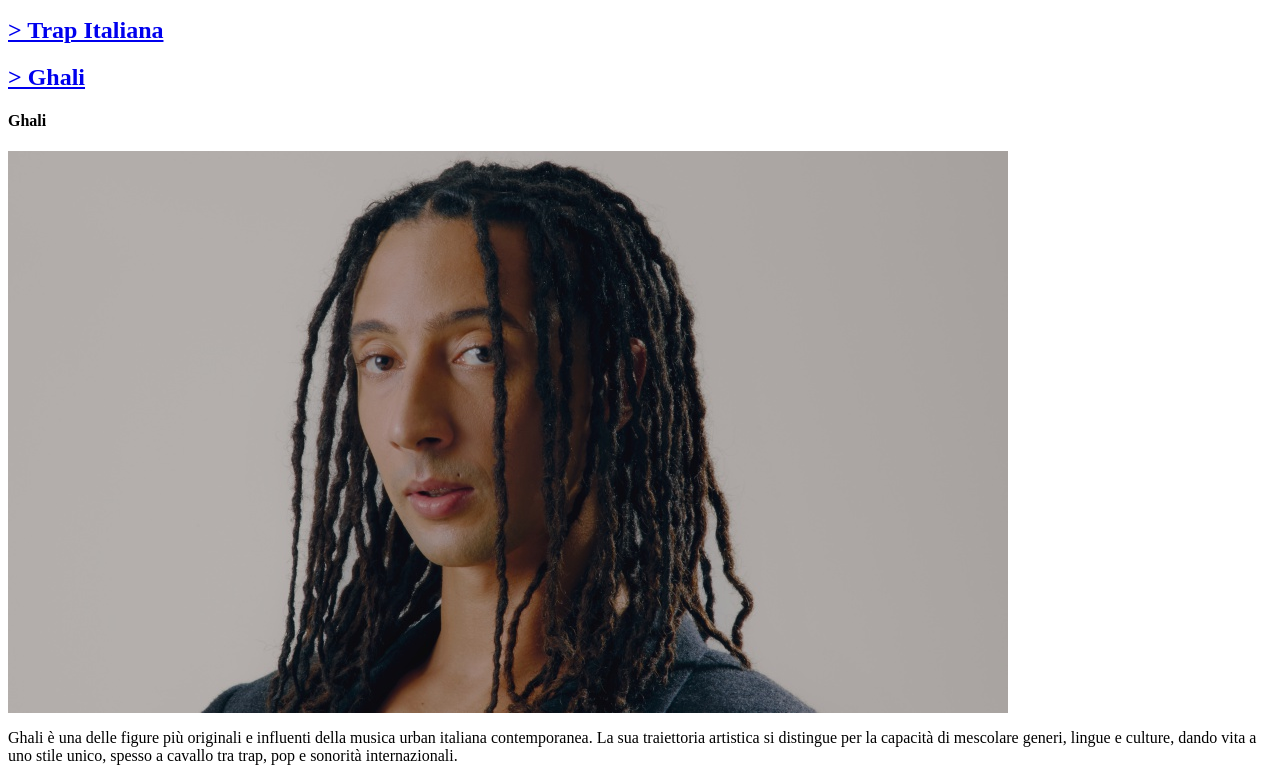
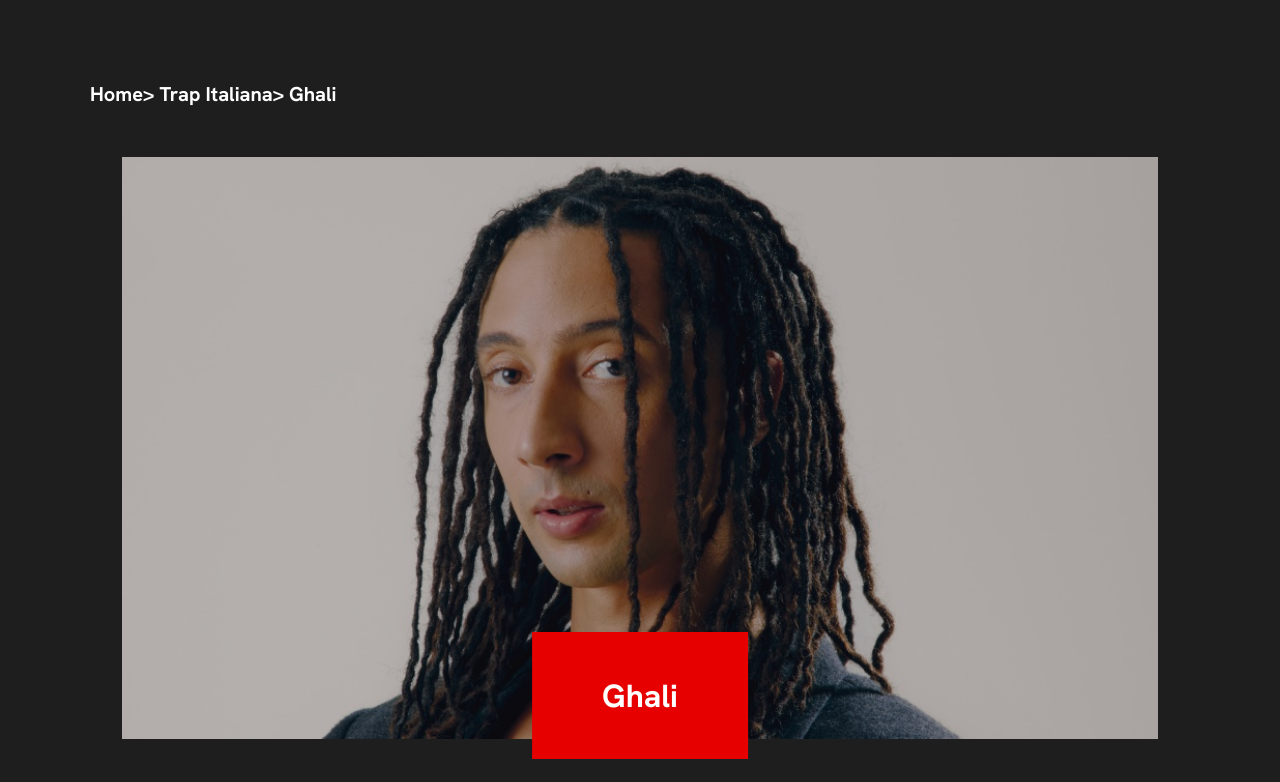
Before and after one commit to gaetanopioambrosiano/sito-musica, a plain HTML site: page pagina-ghali.html in a window 1280 px wide. Shown: the part 229-1011 px from the top of the page. Drawn offline with Linux system fonts and the light colour scheme; the site is published under a folder, as on GitHub Pages, so addresses that start at the root find nothing.

Commit message:
Update pagina-ghali.html

```diff
--- a/pagina-ghali.html
+++ b/pagina-ghali.html
@@ -2,7 +2,7 @@
 <head>
     <meta charset="UTF-8">
     <meta name="viewport" content="width=device-width, initial-scale=1.0">
-    <link rel="stylesheet" href="/css/pagina-artista.css">
+    <link rel="stylesheet" href="css/pagina-artista.css">
     <link href="https://fonts.googleapis.com/css2?family=Hanken+Grotesk:wght@400;700&display=swap" rel="stylesheet">
 
     <title>Sito Musica</title>
```
